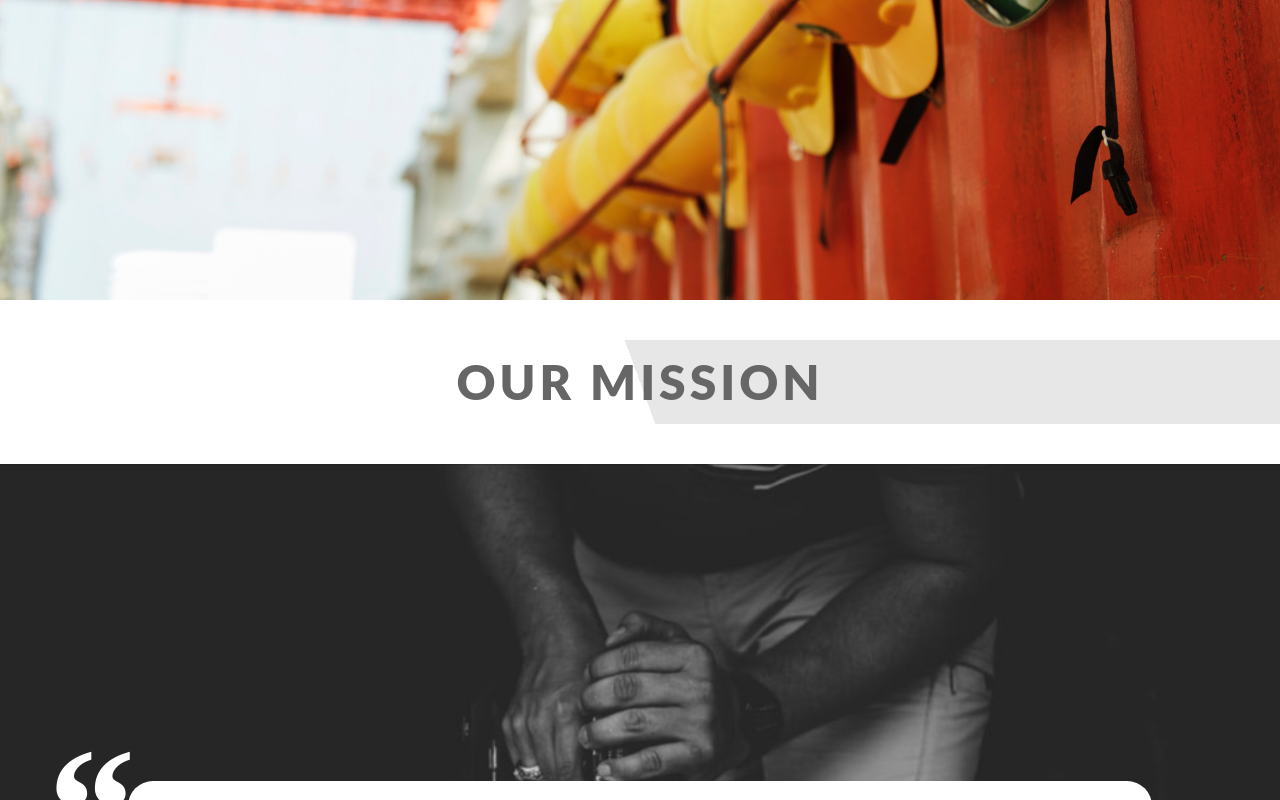
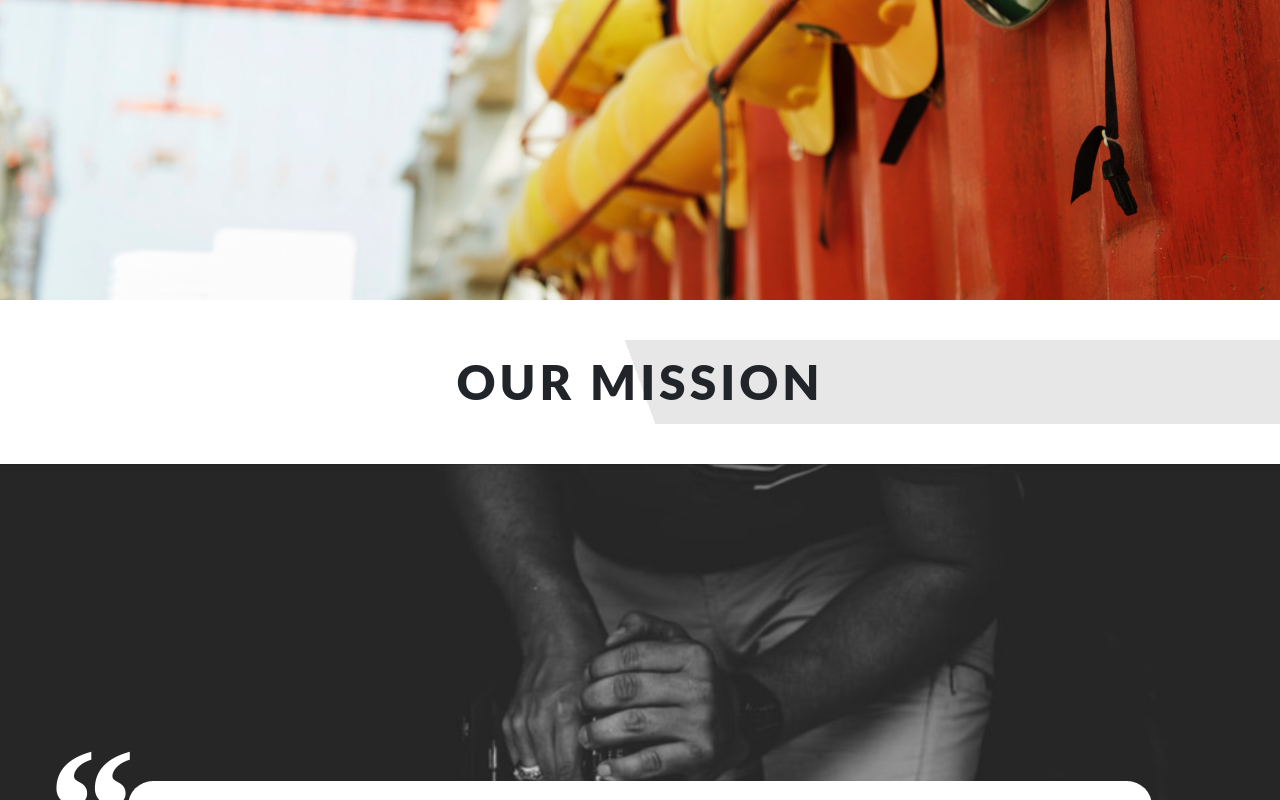
Before and after one commit to GogulKannan/sivigo-sanyo, a React (Create React App) app in the folder WebSite/website/: page / in a window 1280 px wide. Shown: the part 500-1300 px from the top of the page. Built offline with nearby package versions, Linux system fonts and the light colour scheme.

Commit message:
made heading font black

```diff
--- a/WebSite/website/src/containers/Home/Home.css
+++ b/WebSite/website/src/containers/Home/Home.css
@@ -11,7 +11,7 @@ body{
   font-family:"Lato", sans-serif;
   font-weight:400;
   line-height:1.8em;
-  color:#666;
+  /* color:#666; */
 }
 
 .pimg{
@@ -36,7 +36,7 @@ body{
 
 .section-light{
   /* background-color:#f4f4f4; */
-  color:#666;
+  /* color:#666; */
   max-width: 100vw;
   overflow: hidden;
 }
@@ -47,7 +47,7 @@ body{
 
 .section-light2{
   /* background-color:#f4f4f4; */
-  color:#666;
+  /* color:#666; */
   max-width: 100vw;
   overflow: hidden;
 }
@@ -58,7 +58,7 @@ body{
 
 .section-light-about{
   /* background-color:#f4f4f4; */
-  color:#666;
+  /* color:#666; */
   background-image: -webkit-linear-gradient(20deg, rgba(0, 0, 0, 0) 50%, #e7e7e7 0%);
   margin-top: 40px;
   margin-bottom: 40px;
```
